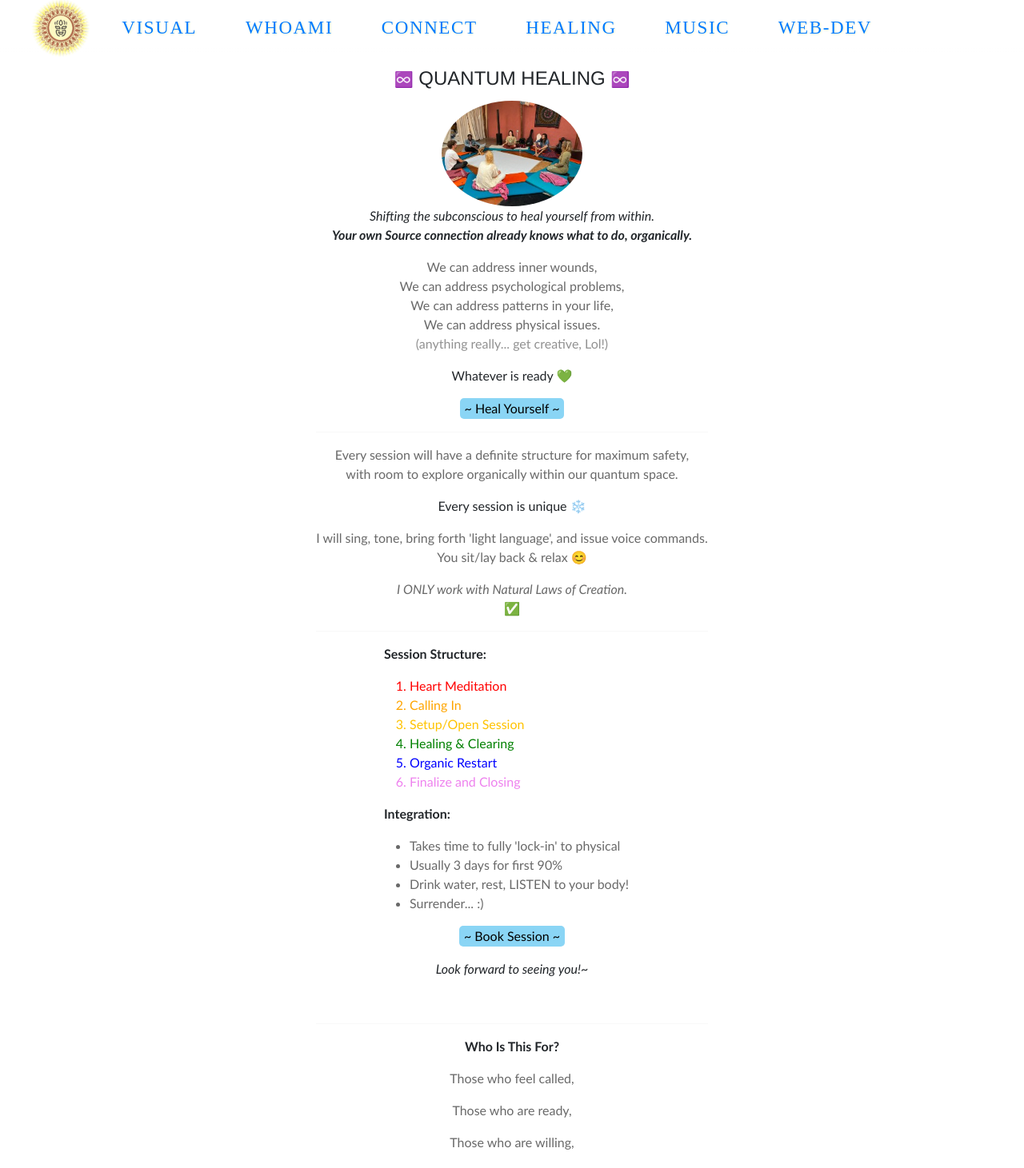
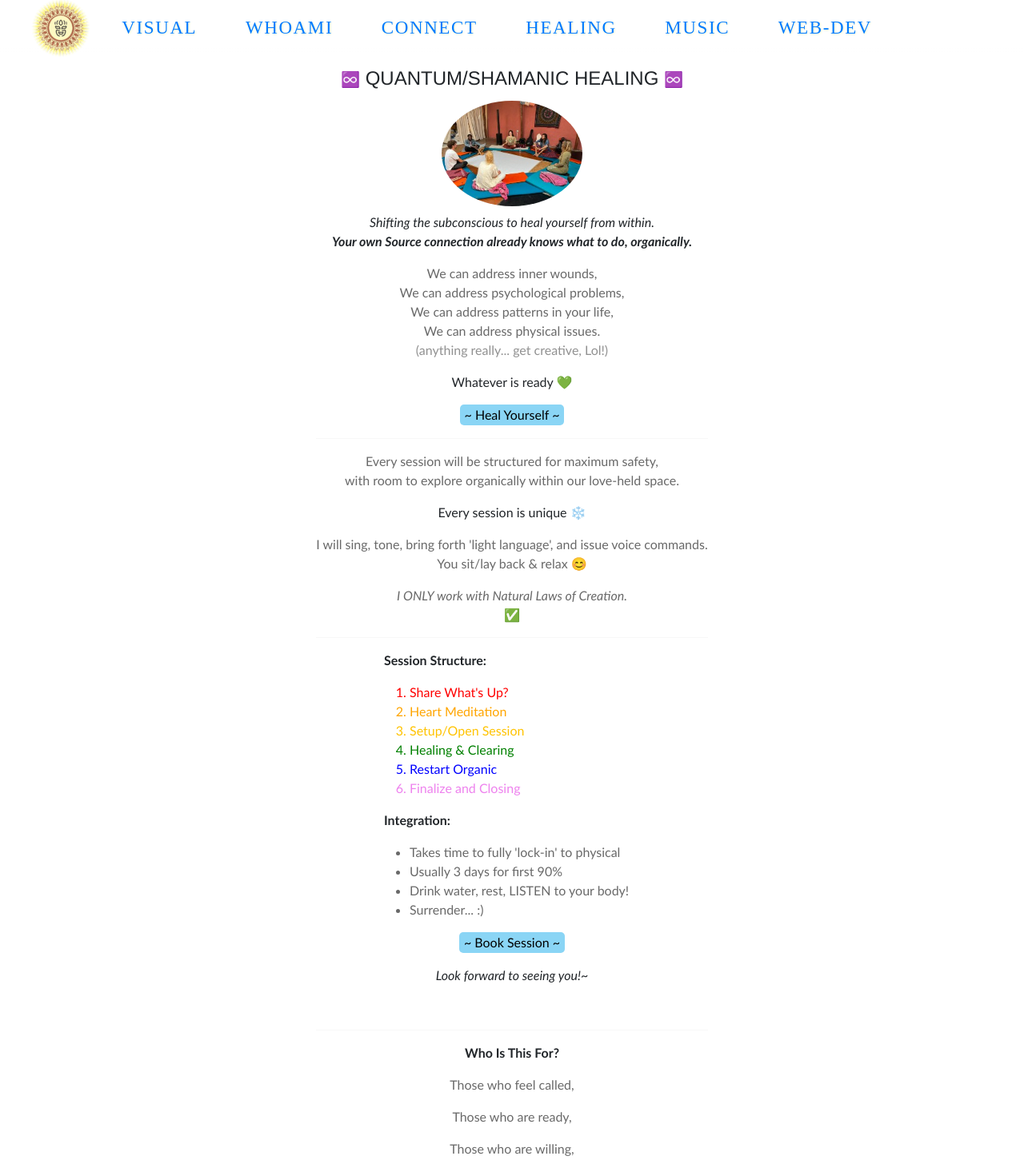
Before and after one commit to dogbeide/bringerofjoyart, a Next.js app: page /healing in a window 1280 px wide. Shown: the top 1461 px of the page at 80% size. Built offline with nearby package versions, Linux system fonts and the light colour scheme; a web font is replaced by a local one.

Commit message:
update to shamanic healing in quantum/shamanic healing page

```diff
--- a/package.json
+++ b/package.json
@@ -30,7 +30,7 @@
     "eslint": "^8",
     "eslint-config-next": "14.2.3",
     "postcss": "^8",
-    "tailwindcss": "^3.4.1",
+    "tailwindcss": "^3.4.14",
     "typescript": "^5"
   }
 }
--- a/src/app/healing/page.tsx
+++ b/src/app/healing/page.tsx
@@ -1,9 +1,11 @@
 import Healing from "@/app/ui/healing"
+import Testimonials from "../ui/testimonials"
 
 export default function Page() {
   return (
     <div>
       <Healing preview={false} />
+      <Testimonials />
     </div>
   )
 }
--- a/src/app/index.scss
+++ b/src/app/index.scss
@@ -216,6 +216,10 @@ main {
   width: 100%;
 }
 
+#testimonials {
+
+}
+
 #music {
   display: flex;
   flex-direction: column;
@@ -338,6 +342,7 @@ main {
     font-family: Cabin Sketch;
     // font-weight: 700;
     z-index: 1;
+    text-align: left;
   }
 
   .show-more {
@@ -536,6 +541,12 @@ main {
     }
   }
 
+  #healing {
+    .title {
+      font-size: 1.2rem;
+    }
+  }
+
   #connect {
     .connect {
       width: 270px;
--- a/src/app/ui/healing.tsx
+++ b/src/app/ui/healing.tsx
@@ -8,7 +8,7 @@ export default function Healing({ preview = false}) {
   return (
     <div id="healing" className="my-container anchor">
       <div className="title">
-        <span className="inf">♾️</span> <a>QUANTUM HEALING</a>{" "}
+        <span className="inf">♾️</span> <a>QUANTUM/SHAMANIC HEALING</a>{" "}
         <span className="inf">♾️</span>
       </div>
       <div className="photo-container">
@@ -21,7 +21,7 @@ export default function Healing({ preview = false}) {
         />
       </div>
       {preview?
-      <div className="desc">
+      <div className="desc mt-2 px-1">
         <p>
           <i>
             Shifting the subconscious to heal yourself from within. <br />
@@ -53,7 +53,7 @@ export default function Healing({ preview = false}) {
         </p>
       </div>
       :
-      <div className="desc">
+      <div className="desc mt-2 px-1">
         <p>
           <i>
             Shifting the subconscious to heal yourself from within. <br />
@@ -63,6 +63,9 @@ export default function Healing({ preview = false}) {
           </i>
         </p>
         <p>
+          {/* <span className="we-can-address">
+            We can address whatever is ready 💚
+          </span> */}
           <span className="we-can-address">
             We can address inner wounds,
             <br />
@@ -88,8 +91,8 @@ export default function Healing({ preview = false}) {
         <hr /> {/*---------------------------------------------------------------------*/}
 
         <p className="we-can-address">
-          Every session will have a definite structure for maximum safety, <br />
-          with room to explore organically within our quantum space.
+          Every session will be structured for maximum safety, <br />
+          with room to explore organically within our love-held space.
         </p>
         <p>
           Every session is unique ❄️
@@ -110,11 +113,11 @@ export default function Healing({ preview = false}) {
             <strong>Session Structure:</strong>
             <p> </p>
             <ol>
-              <li style={{ color: 'red'}}>Heart Meditation</li>
-              <li style={{ color: 'orange'}}>Calling In</li>
+              <li style={{ color: 'red'}}>Share What&apos;s Up?</li>
+              <li style={{ color: 'orange'}}>Heart Meditation</li>
               <li style={{ color: '#FFC300'}}>Setup/Open Session</li>
               <li style={{ color: 'green'}}>Healing & Clearing</li>
-              <li style={{ color: 'blue'}}>Organic Restart</li>
+              <li style={{ color: 'blue'}}>Restart Organic</li>
               <li style={{ color: 'violet'}}>Finalize and Closing</li>
             </ol>
 
--- /dev/null
+++ b/src/app/ui/testimonials.tsx
@@ -0,0 +1,9 @@
+
+
+export default function Testimonials() {
+
+  return (
+    <div id="testimonals">
+    </div>
+  )
+}
--- a/src/app/ui/whoami.tsx
+++ b/src/app/ui/whoami.tsx
@@ -60,18 +60,23 @@ export default function WhoAmI({ role='overall' } : WhoAmIRole ) {
           <br />
           <br />
 
-          He has been fully initiated into Shamanism🧙🏿, <br />
+          He has been initiated into Shamanism🧙🏿, <br />
           has been on an integrative journey with nature🌳, <br />
           and is highly experienced with:
 
           <br />
           <br />
 
-          - Subconscious Integration🔮,<br />
+          - Sound Healing🌀,<br />
+          - Quantum Energy Work🧬,<br />
+          - Zero Point Field♾️, <br />
+          - Intuitive Reflexology⚡, <br />
+          - Subconscious Integration🔮,
+
+          {/* - Subconscious Integration🔮,<br />
           - the Zero Point field♾️, <br />
           - Sound Healing🌀,<br />
-          - Quantum Energy Work🧬,
-
+          - Quantum Energy Work🧬,  */}
 
           <span className="ellipsis">...</span>
         </span>}
@@ -128,19 +133,24 @@ export default function WhoAmI({ role='overall' } : WhoAmIRole ) {
           <br />
           <br />
 
-          He has been fully initiated into Shamanism🧙🏿, <br />
+          He has been initiated into Shamanism🧙🏿, <br />
           has been on an integrative journey with nature🌳, <br />
           and is highly experienced with:
 
           <br />
           <br />
 
+          - Sound Healing🌀,<br />
+          - Quantum Energy Work🧬,<br />
+          - Zero Point Field♾️, <br />
+          - Intuitive Reflexology⚡, <br />
           - Subconscious Integration🔮, <br />
+
+          {/* - Subconscious Integration🔮,<br />
           - the Zero Point field♾️, <br />
           - Sound Healing🌀,<br />
-          - Quantum Energy Work🧬,
+          - Quantum Energy Work🧬,  */}
 
-          <br />
           <br />
 
           all using his hands and voice.
```
Also changed, not shown: 1 other file (tests, documents, lock files or other folders).
